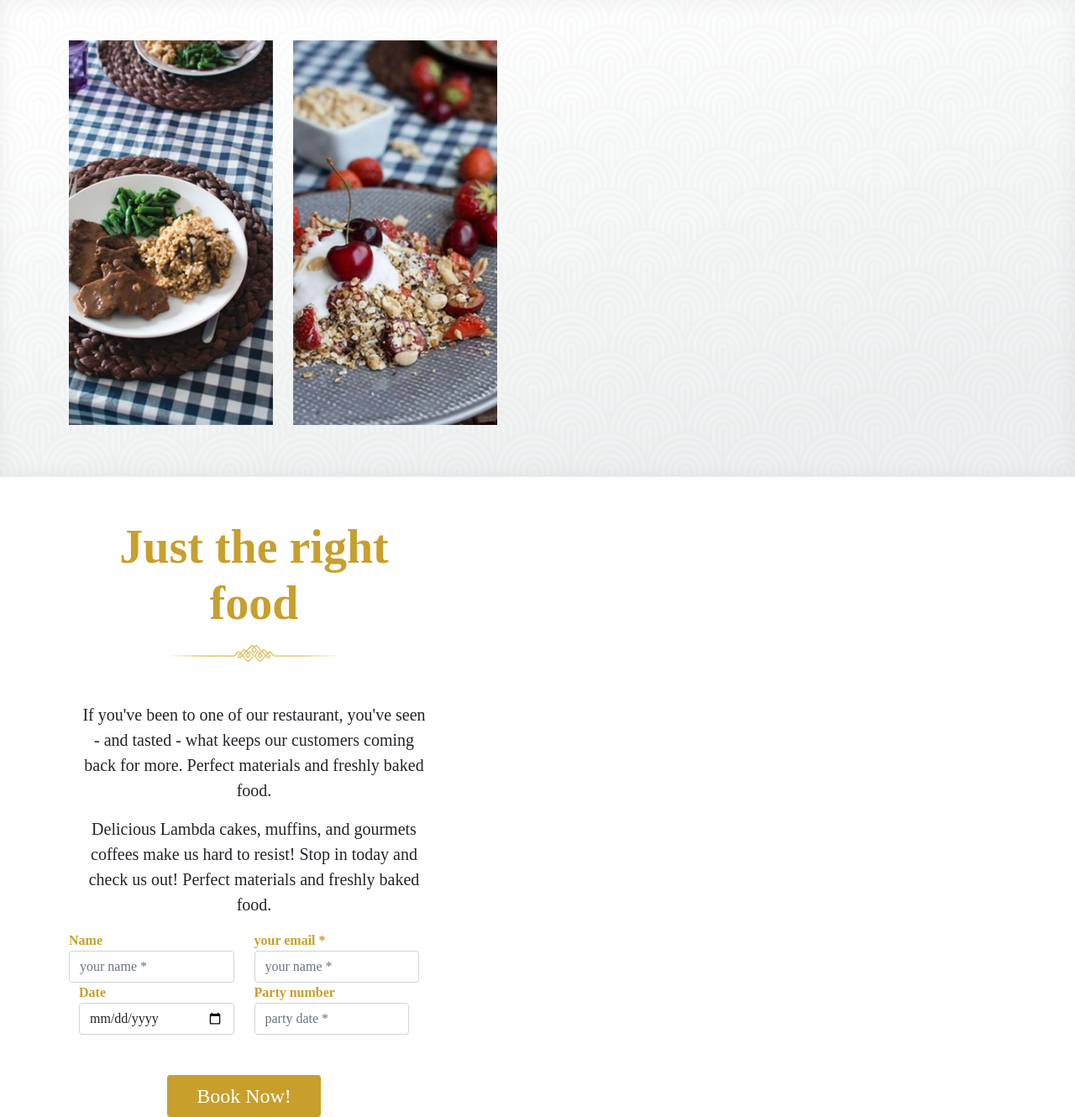
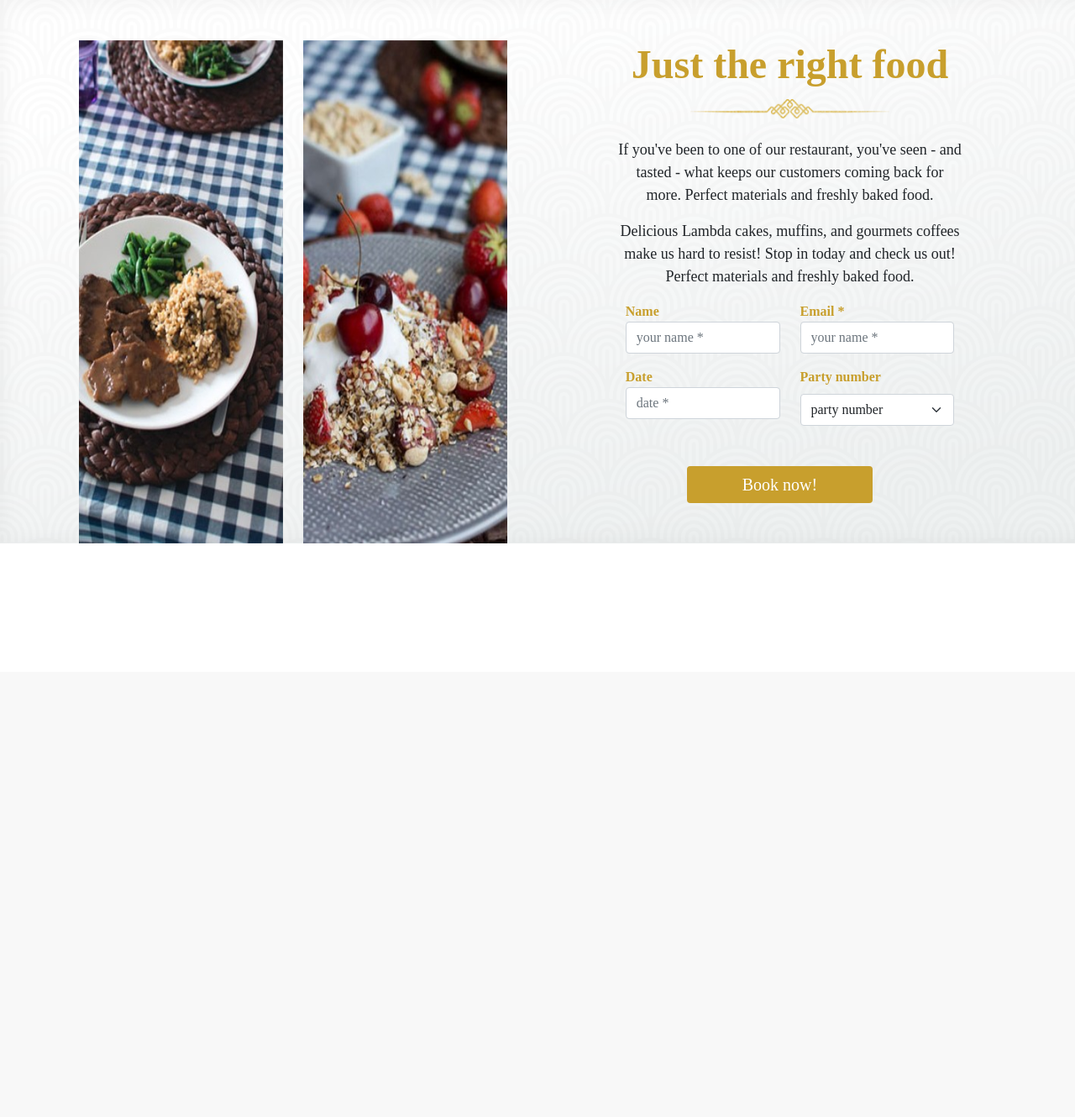
Before and after one commit to Realise-Formation-Digital/22.04-Project-Restaurant, a PHP site: page / in a window 1280 px wide. Shown: the whole page at 84% size. After the commit the page ends 647 px from the top, so only its background shows below. Run offline with PHP 8.4, Linux system fonts and the light colour scheme.

Commit message:
reservations fini V.1

```diff
--- a/index.html
+++ b/index.html
@@ -3,18 +3,20 @@
 <head>
     <meta charset='utf-8'>
     <meta http-equiv='X-UA-Compatible' content='IE=edge'>
-    <title>Page Title</title>
+    <title>Reservations</title>
     <meta name='viewport' content='width=device-width, initial-scale=1'>
     <link rel='stylesheet' type='text/css' media='screen' href='main.css'>
     <link href="https://cdn.jsdelivr.net/npm/bootstrap@5.1.3/dist/css/bootstrap.min.css" rel="stylesheet" integrity="sha384-1BmE4kWBq78iYhFldvKuhfTAU6auU8tT94WrHftjDbrCEXSU1oBoqyl2QvZ6jIW3" crossorigin="anonymous">
 </head>
-<body class="bg-image" id="background">
+<body>
+
+    <section class="bg-image img-fluid" id="background">
 
         <section class="container pt-5">
 
             <div id="gap" class="row">
 
-            <div class="col-6">
+                <div class="col-12 col-xl-6 d-flex justify-content-center">
 
                     <div class="row">
 
@@ -26,15 +28,15 @@
 
                 </div>
 
-            <div class="col-5">
+                <div class="col-12 col-xl-5">
 
                     <div class="card bg-transparent">
 
-                    <div id="card" class="card-body text-center">
+                        <div id="card" class="card-body text-center pt-0">
 
-                        <h1 class="card-title fw-bold display-4">Just the right food</h1>
+                            <h1 class="card-title fw-bold display-5">Just the right food</h1>
 
-                        <img class="card-img w-50 pt-2 pb-5" src="img/divider.png" alt="divider">
+                            <img id="divider1" class="card-img pt-1 pb-4" src="img/divider.png" alt="divider">
 
                             <p class="card-text">
                                 If you've been to one of our restaurant, you've seen - and tasted - what keeps our customers coming back for more. Perfect materials and freshly baked food.
@@ -48,9 +50,9 @@
 
                     </div>
 
-                <div class="row d-flex justify-content-center">
+                    <form class="row d-flex justify-content-center gx-0">
 
-                    <div class="col-6">
+                        <div class="reserv col-12 col-md-5 me-4 pb-3 form-group">
 
                             <label for="name">
                                 Name
@@ -60,47 +62,51 @@
 
                         </div>
 
-                    <div class="col-6">
+                        <div class="col-12 col-md-5 pb-3 form-group">
 
                             <label for="email">
-                            your email *
+                                Email *
                             </label>
 
                             <input type="text" class="form-control" placeholder="your name *" name="name">
 
                         </div>
 
+                        <div class="row gx-0 d-flex justify-content-center">
 
-
-                    <div class="row">
-
-                        <div class="col-6">
+                            <div id="date1" class="reserv col-12 col-md-5 me-4 form-group">
 
                                 <label for="date">
                                     Date
                                 </label>
 
-                            <input type="date" class="form-control" placeholder="Date *" name="date">
+                                <input class="form-control" name="date" type="text" placeholder="date *" onfocus="(this.type='date')">
 
                             </div>
 
-                        <div class="col-6">
+                            <div class="col-12 col-md-5 form-group">
 
-                            <label for="party">
-                                Party number
-                            </label>
+                                <label class="form-label pb-0" for="number1">Party number</label>
 
-                            <input type="number" class="form-control" placeholder="party date *" name="party" min="1" max="31">
+                                <select class="form-select" placeholder="party number" id="number1">
+                                <option selected>party number</option>
+                                <option value="1">Un</option>
+                                <option value="2">Deux</option>
+                                <option value="3">Trois</option>
+                                <option value="2">Quatre</option>
+                                <option value="3">Cinq</option>
+
+                                </select>
 
                             </div>
 
                         </div>
 
-                </div>
+                    </form>
 
                     <div class="row d-flex justify-content-center pt-5">
 
-                    <button class="btn btn-transparent col-5 fs-4 text-white">Book Now!</button>
+                        <button class="btn btn-transparent col-6 fs-5 mb-5 text-white">Book now!</button>
 
                     </div>
 
@@ -110,6 +116,8 @@
 
         </section>
 
+    </section>
+
 <script src="https://cdn.jsdelivr.net/npm/bootstrap@5.1.3/dist/js/bootstrap.bundle.min.js" integrity="sha384-ka7Sk0Gln4gmtz2MlQnikT1wXgYsOg+OMhuP+IlRH9sENBO0LRn5q+8nbTov4+1p" crossorigin="anonymous"></script>
 
 </body>
--- a/main.css
+++ b/main.css
@@ -1,7 +1,7 @@
 * { margin: 0;
     padding: 0;
-    box-sizing: border-box;
     max-width: 100%;
+    max-height: 100%;
     font-family: 'Times New Roman', Times, serif;
 }
 
@@ -9,11 +9,11 @@
     background-image: url(img/background.png);
     background-size: cover;
     background-repeat: no-repeat;
-    height: 50vh;
+    min-height: 75vh;
 }
 
 #gap {
-    gap: 6em;
+    gap: 5em;
 }
 
 #card h1 {
@@ -21,11 +21,15 @@
 }
 
 #card p {
-    font-size: 20px;
+    font-size: 18px;
 }
 
 .card {
     border: none !important;
+}
+
+#divider1 {
+    width: 58%;
 }
 
 .btn {
@@ -36,3 +40,21 @@ label {
     color: rgb(200, 159, 45);
     font-weight: bold;
 }
+
+
+
+@media only screen and (max-width: 1200px) {
+    body #background {
+        object-fit: cover;
+    }
+  }
+
+  @media only screen and (max-width: 768px) {
+    .reserv {
+        margin-left: 1.5rem;
+    }
+
+    #date1 {
+        padding-bottom: 1rem;
+    }
+  }
```
Lines whose indentation alone changed are shown as unchanged.
